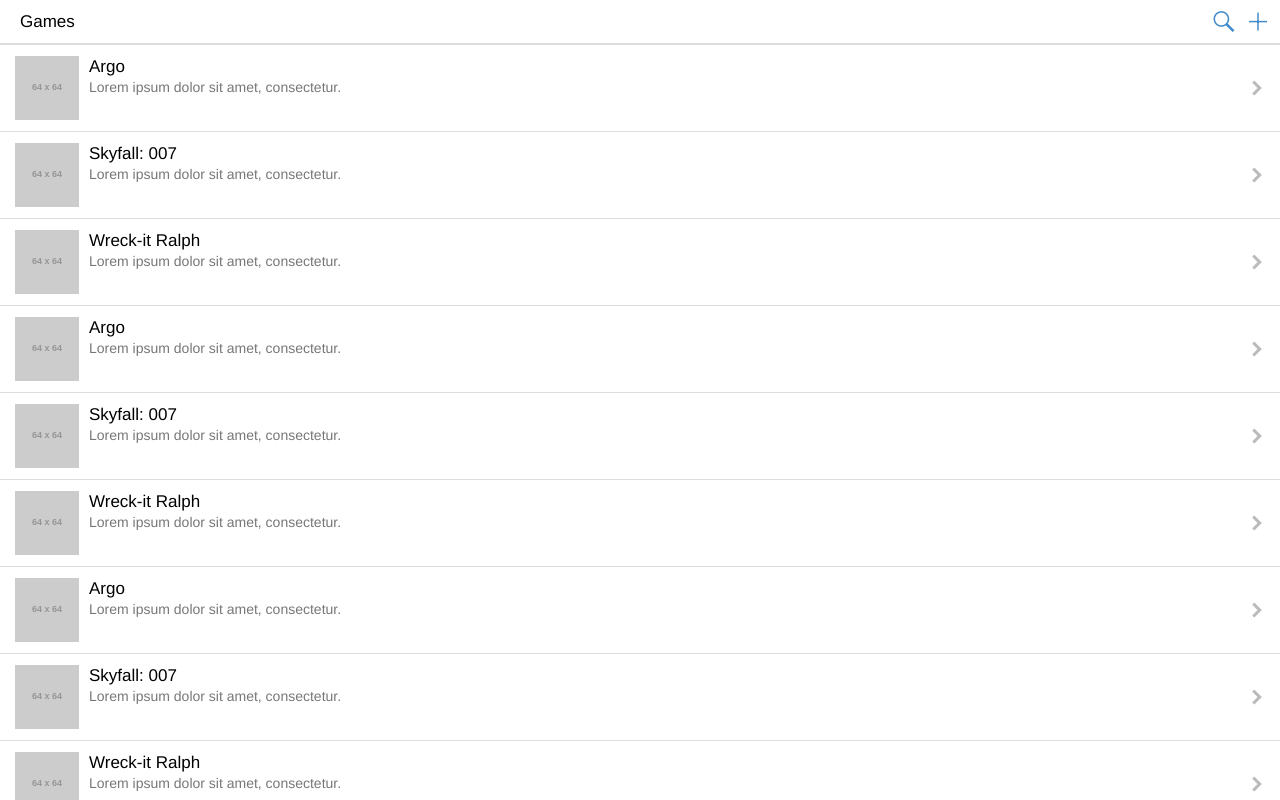
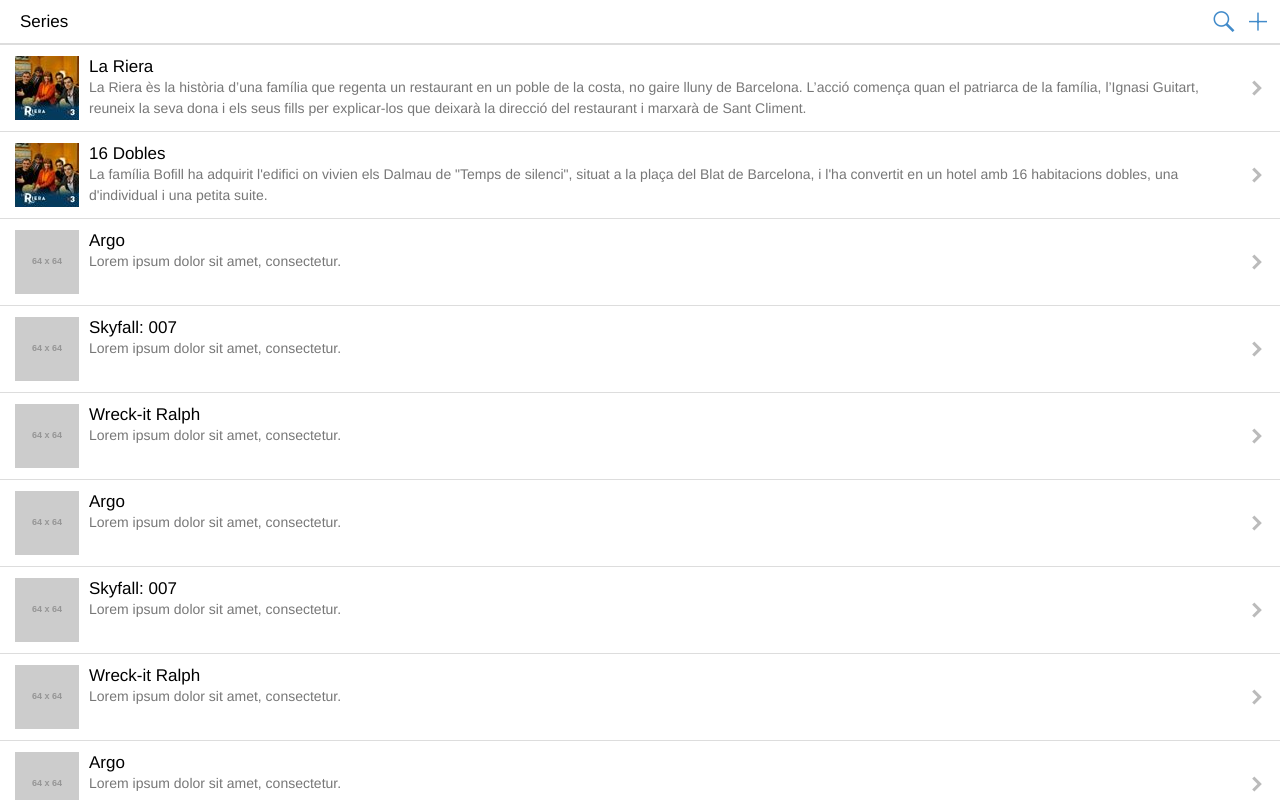
Before and after one commit to vellaggio/SmartSeries, a plain HTML site: page app-client/index.html in a window 1280 px wide. Drawn offline with Linux system fonts and the light colour scheme; placeholder pictures from the web are drawn by us.

Commit message:
Template working with list series (with an example object) Parameter for series: ·name, ·description, ·image

```diff
--- a/app-client/css/app.css
+++ b/app-client/css/app.css
@@ -8,3 +8,8 @@
 .content-padded {
   margin: 30px 15px 15px;
 }
+
+.serie_desc{
+  max-height: 60px;
+  overflow-y: hidden;
+}
--- a/app-client/index.html
+++ b/app-client/index.html
@@ -10,7 +10,7 @@
     <link rel="stylesheet" href="css/ratchet.min.css">
     <!--<link rel="stylesheet" href="css/ratchet-theme-ios.min.css">-->
     <link rel="stylesheet" href="css/app.css">
-
+    <script type="text/javascript" src="js/underscore-min.js"></script>
     <script src="js/ratchet.min.js"></script>
     <script src="js/jquery.min.js"></script>
   </head>
@@ -42,7 +42,7 @@
     <header class="bar bar-nav">
       <a class="icon icon-plus pull-right" href="#settingsModal"></a>
       <a style="margin-right:10px;" class="icon icon-search pull-right search-top" href="javascript:void(0)"></a>
-      <h1 style="text-align:left;margin-left: 10px;" class="title title-top">Games</h1>
+      <h1 style="text-align:left;margin-left: 10px;" class="title title-top">Series</h1>
       <div class="search_cont" hidden style="float: left; width: 100%; padding-right: 70px; margin-top: -42px;">
         <form>
           <input type="search" placeholder="Search">
@@ -68,12 +68,29 @@
         </div>
       </div>-->
 
-      <ul style="margin-top:0" class="table-view">
+      <ul style="margin-top:0" class="table-view" id="series_list">
         <!--<li class="table-view-cell table-view-divider">Recommended movies</li>-->
+        <script>
+          var list = "<% _.each(series, function(serie) { %> <li>"+
+          "<li class='table-view-cell media'>"+
+          "<a class='navigate-right' href='choose-theater.html' data-transition='slide-in'>"+
+            "<img class='media-object pull-left' src='img/la-Riera.jpg'>"+
+            "<div class='media-body'>"+
+              "<%= serie.name %>"+
+              "<p class='serie_desc'><%= serie.description %></p>"+
+            "</div>"+
+          "</a>"+
+        "</li><% }); %>";
+        //Example object
+          $('#series_list').append(_.template(list,{"series":[{"name": "La Riera", "description": "La Riera &egrave;s la hist&ograve;ria d&rsquo;una fam&iacute;lia que regenta un restaurant en un poble de la costa, no gaire lluny de Barcelona. L&rsquo;acci&oacute; comen&ccedil;a quan el patriarca de la fam&iacute;lia, l&rsquo;Ignasi Guitart, reuneix la seva dona i els seus fills per explicar-los que deixar&agrave; la direcci&oacute; del restaurant i marxar&agrave; de Sant Climent.", "img": "la-Riera.jpg"},{"name": "16 Dobles", "description": "La fam&iacute;lia Bofill ha adquirit l'edifici on vivien els Dalmau de &quot;Temps de silenci&quot;, situat a la pla&ccedil;a del Blat de Barcelona, i l'ha convertit en un hotel amb 16 habitacions dobles, una d'individual i una petita suite.", "img": "16-Dobles.jpg"}]}));
+        </script>
+        <!--
         <script>
           var list = "<% _.each(people, function(name) { %> <li><%= name %></li> <% }); %>";
           _.template(list, {people: ['moe', 'curly', 'larry']});
+          alert(_.template(list, {people: ['moe', 'curly', 'larry']}));
         </script>
+        -->
         <li class="table-view-cell media">
           <a class="navigate-right" href="choose-theater.html" data-transition="slide-in">
             <img class="media-object pull-left" src="http://placehold.it/64x64" alt="Placeholder image for Argo's poster">
```
Also changed, not shown: app-client/img/16-Dobles.jpg (added), app-client/img/la-Riera.jpg (added).
